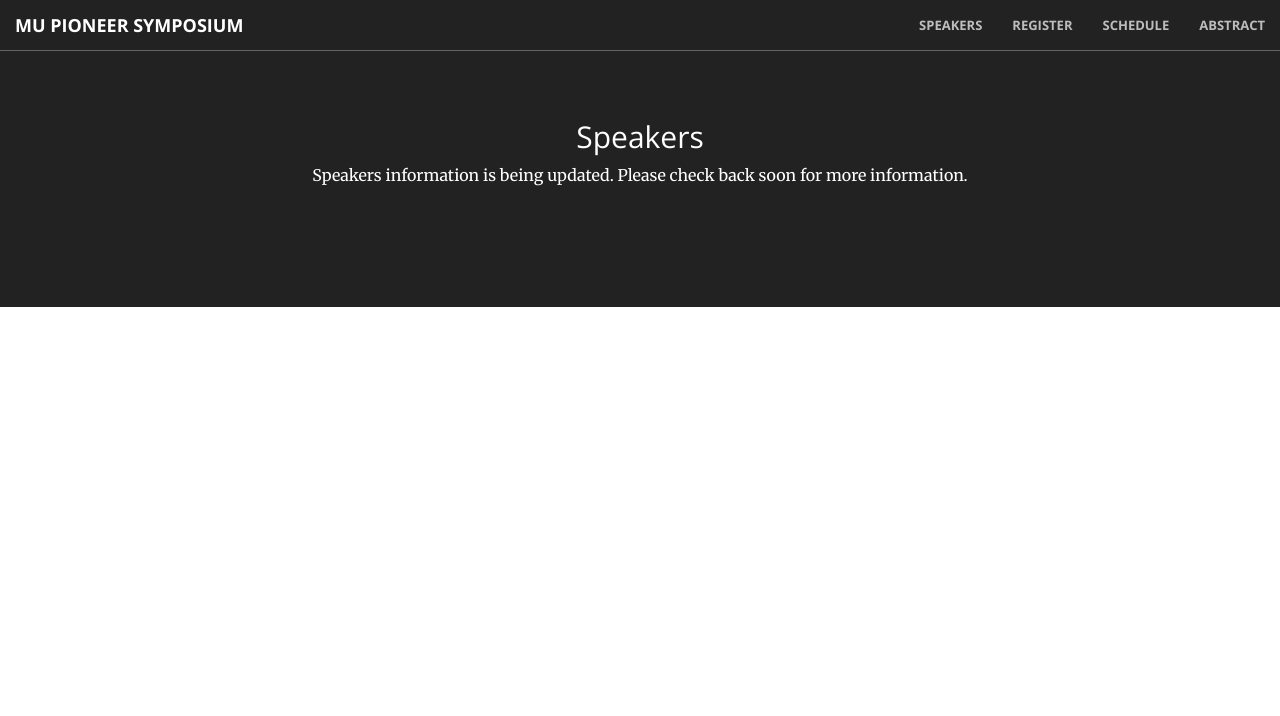
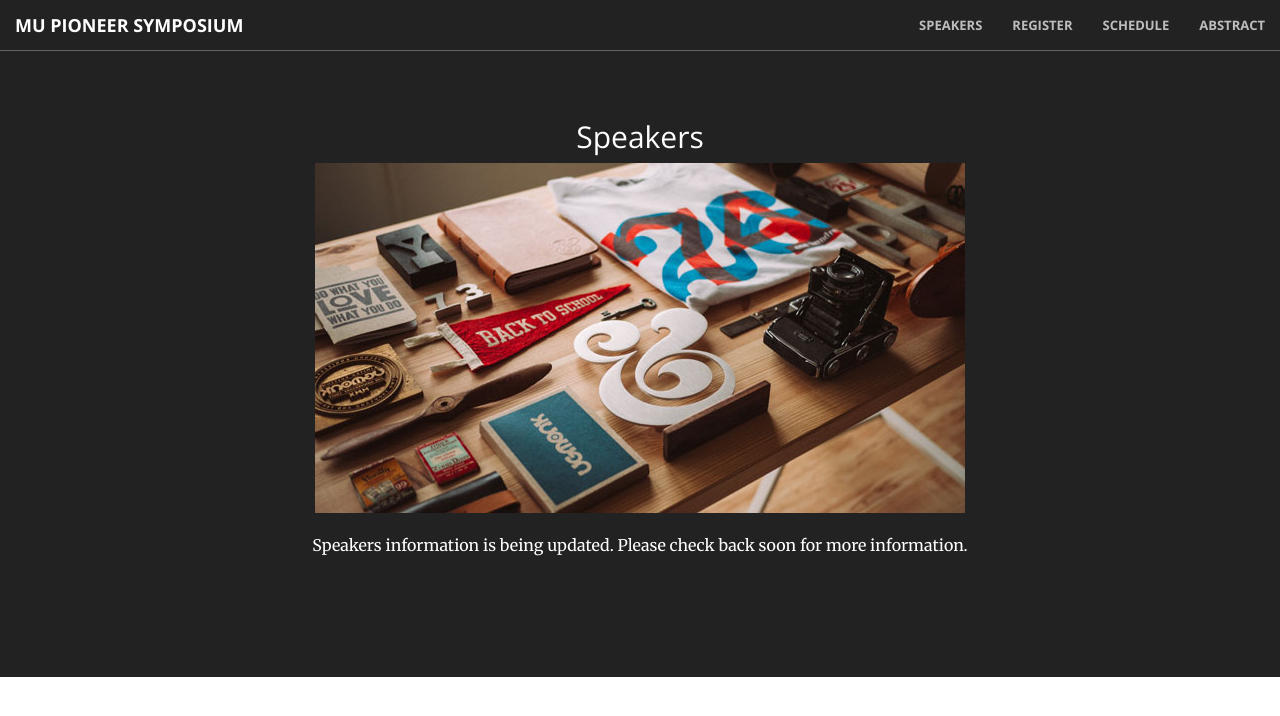
Before and after one commit to mupioneersymposium/mupioneersymposium.github.io, a Jekyll site: the page built from speakers.md, in a window 1280 px wide. Shown: the top 716 px of the page. Built offline with Jekyll 4.4.1, drawn with Linux system fonts in a browser that asks for light colours.

Commit message:
Update speakers.md

```diff
--- a/speakers.md
+++ b/speakers.md
@@ -5,4 +5,6 @@ layout: regular
 Speakers
 ---
 
+![Speakers](/img/portfolio/1.jpg)
+
 Speakers information is being updated. Please check back soon for more information.
```
